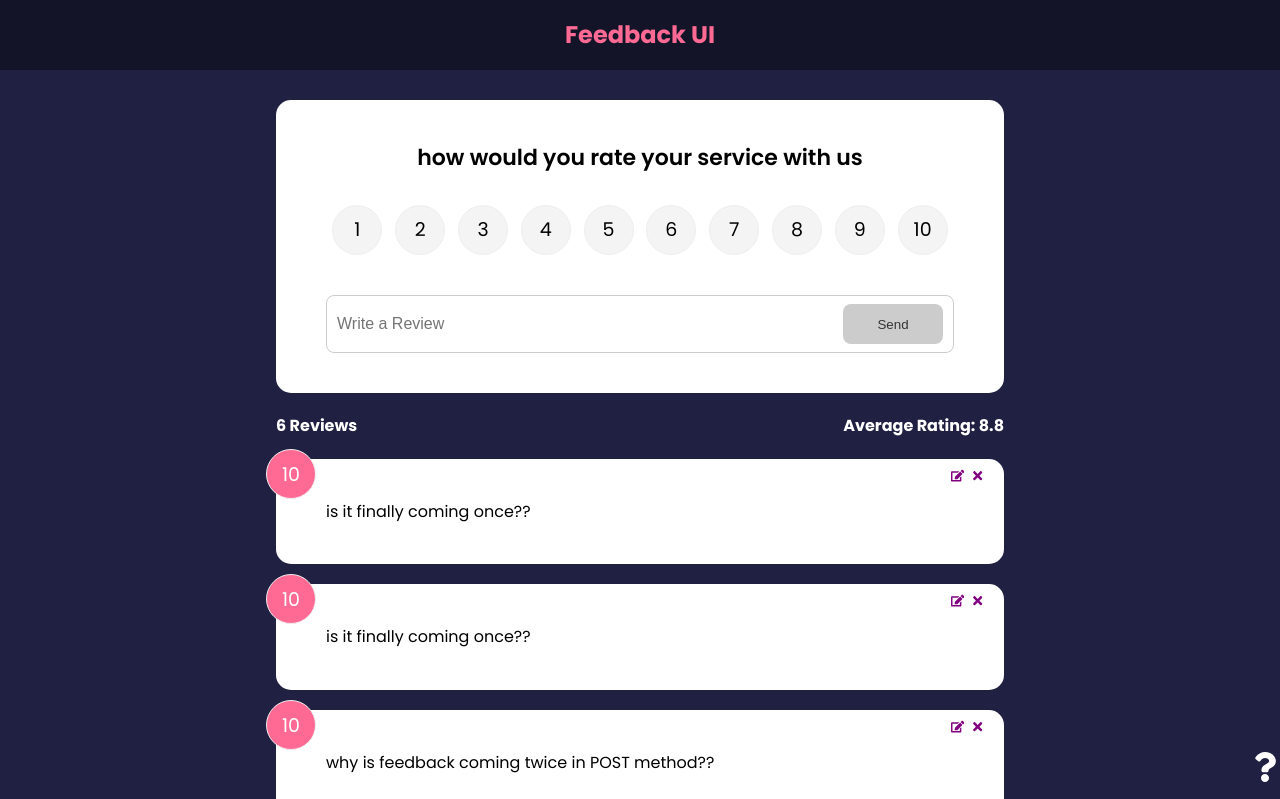
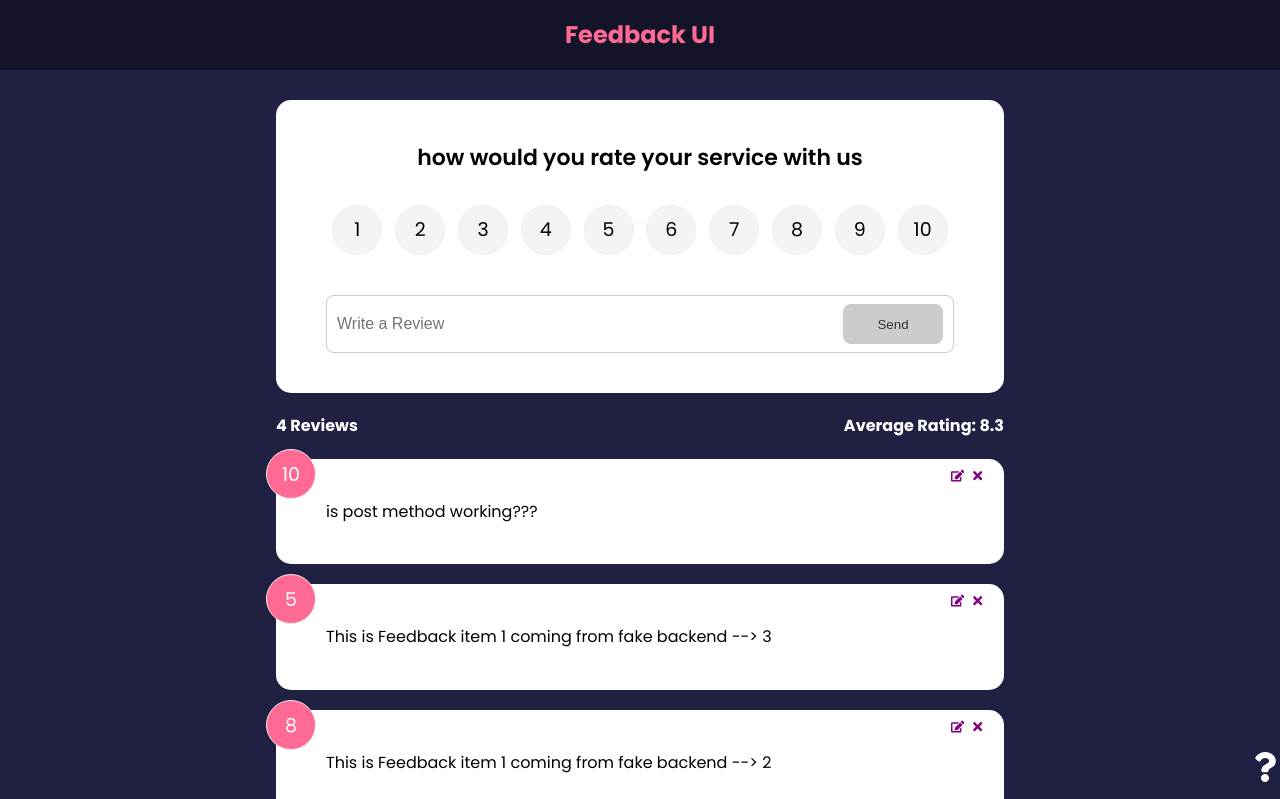
Before and after one commit to Gargi212Roy/Feedback-UI, a React (Create React App) app: page / in a window 1280 px wide. Shown: the top 799 px of the page. Built offline with nearby package versions, Linux system fonts and the light colour scheme; data requests are answered from the project's data file.

Commit message:
POST method working

```diff
--- a/db.json
+++ b/db.json
@@ -16,19 +16,9 @@
       "text": "This is Feedback item 1 coming from fake backend --> 3"
     },
     {
-      "text": "why is feedback coming twice in POST method??",
+      "text": "is post method working???",
       "rating": 10,
       "id": 4
-    },
-    {
-      "text": "is it finally coming once??",
-      "rating": 10,
-      "id": 5
-    },
-    {
-      "text": "is it finally coming once??",
-      "rating": 10,
-      "id": 6
     }
   ]
 }
--- a/src/components/FeedBackform.jsx
+++ b/src/components/FeedBackform.jsx
@@ -52,7 +52,7 @@ function FeedBackform() {
       } else {
         addFeedBack(newFeedBack);
       }
-      addFeedBack(newFeedBack);
+
       setText("");
     }
   };
```
